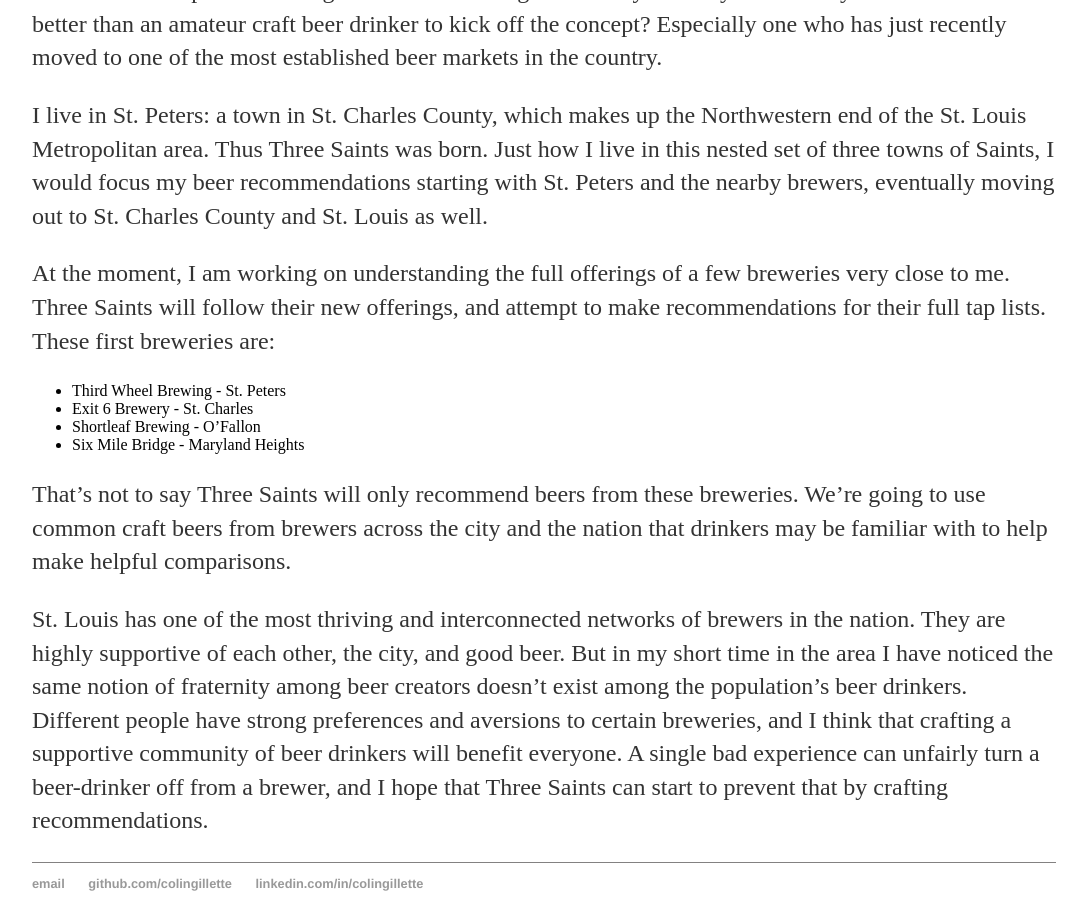
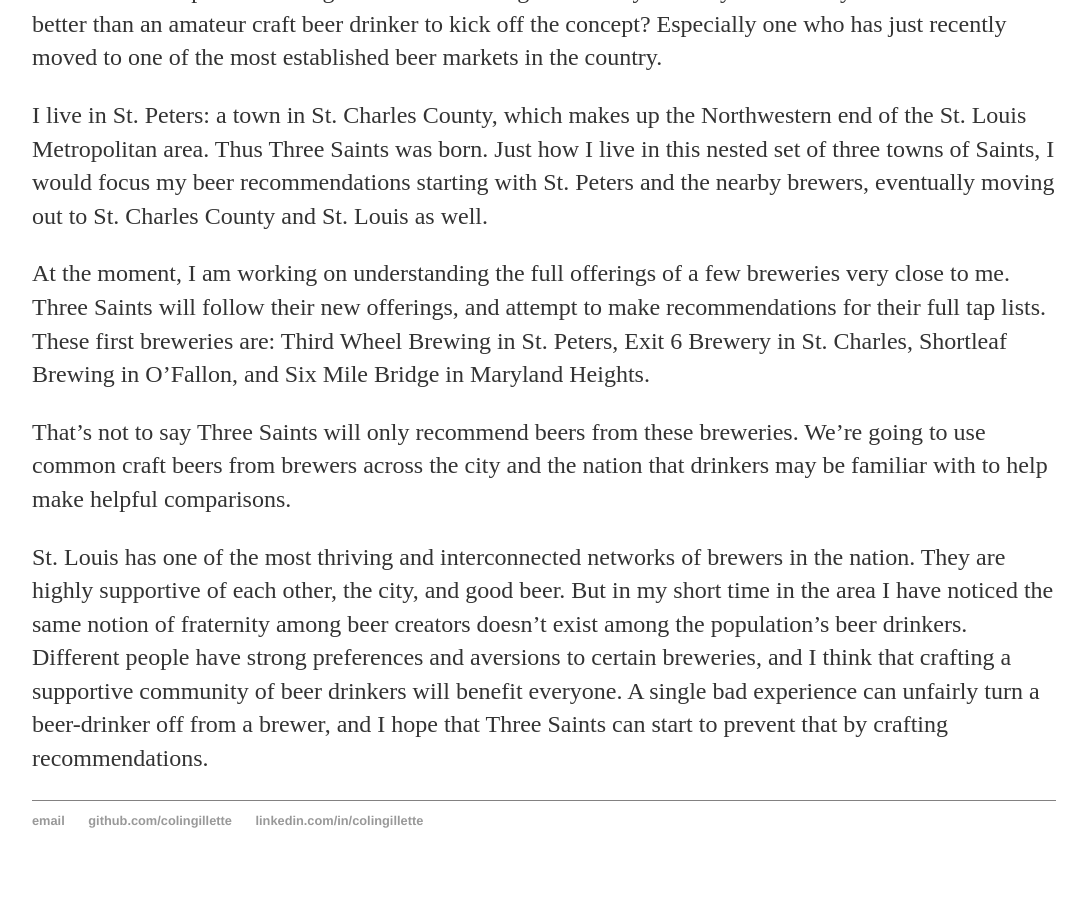
Before and after one commit to colingillette/colingillette.github.io, a Jekyll site: the page built from _posts/2022-01-04-three-saints-beer.md, in a window 1280 px wide and 900 px high, scrolled down 1001 px. Shown: the whole window, without its empty margins (96-1181 px from the left). Built offline with Jekyll 4.4.1, drawn with Linux system fonts in a browser that asks for light colours.

Commit message:
Remove bullet points in post 20220104

```diff
--- a/_posts/2022-01-04-three-saints-beer.md
+++ b/_posts/2022-01-04-three-saints-beer.md
@@ -14,11 +14,7 @@
 
 I live in St. Peters: a town in St. Charles County, which makes up the Northwestern end of the St. Louis Metropolitan area. Thus Three Saints was born. Just how I live in this nested set of three towns of Saints, I would focus my beer recommendations starting with St. Peters and the nearby brewers, eventually moving out to St. Charles County and St. Louis as well.
 
-At the moment, I am working on understanding the full offerings of a few breweries very close to me. Three Saints will follow their new offerings, and attempt to make recommendations for their full tap lists. These first breweries are:
-* Third Wheel Brewing - St. Peters
-* Exit 6 Brewery - St. Charles
-* Shortleaf Brewing - O'Fallon
-* Six Mile Bridge - Maryland Heights
+At the moment, I am working on understanding the full offerings of a few breweries very close to me. Three Saints will follow their new offerings, and attempt to make recommendations for their full tap lists. These first breweries are: Third Wheel Brewing in St. Peters, Exit 6 Brewery in St. Charles, Shortleaf Brewing in O'Fallon, and Six Mile Bridge in Maryland Heights.
 
 That's not to say Three Saints will only recommend beers from these breweries. We're going to use common craft beers from brewers across the city and the nation that drinkers may be familiar with to help make helpful comparisons.
 
```
